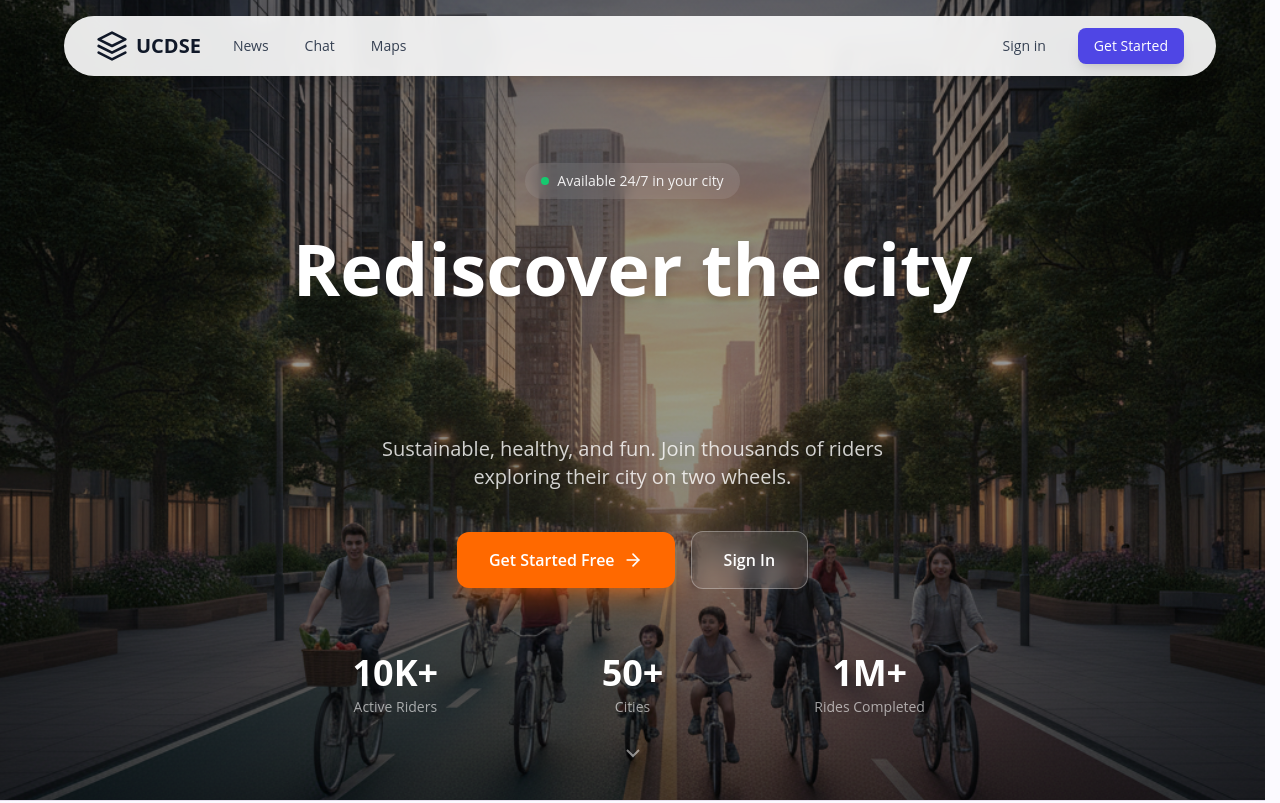
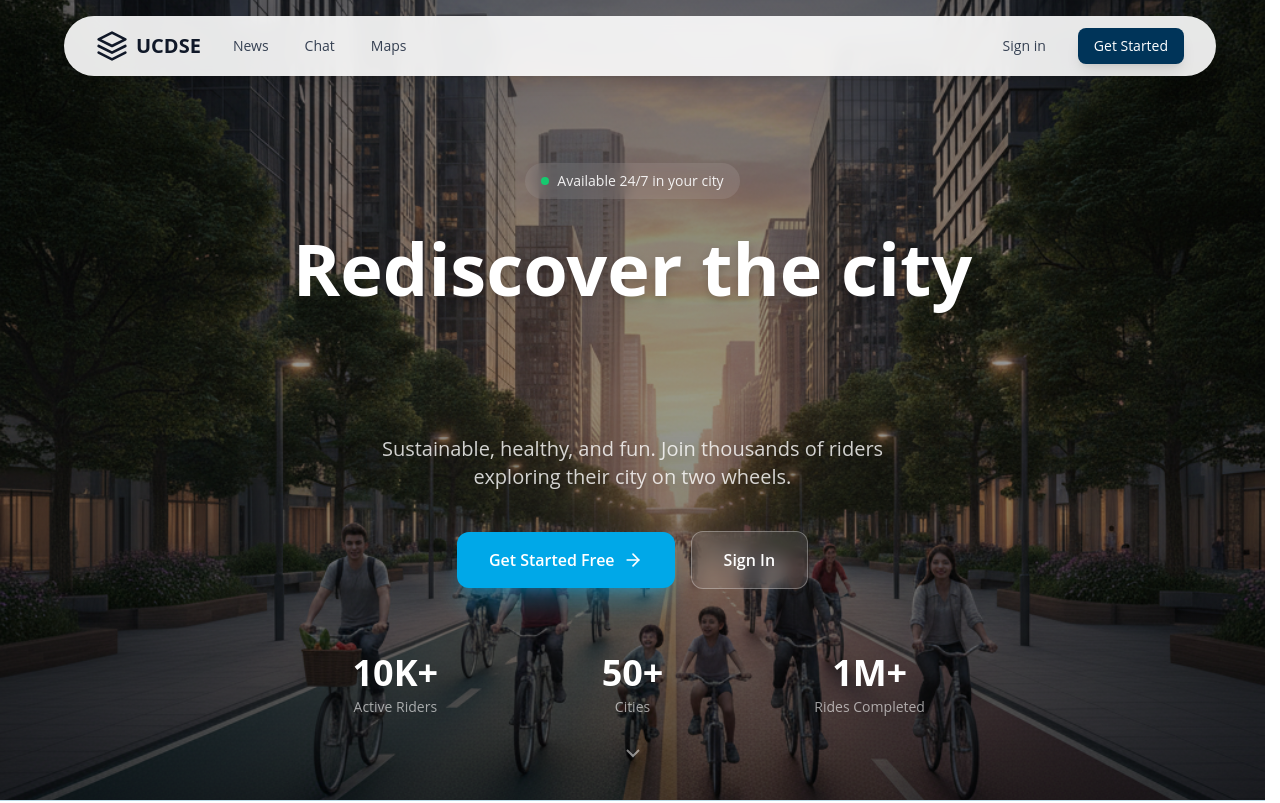
Before and after one commit to ucdse/react-app, a React (Vite) app: page / in a window 1280 px wide. Shown: the top 803 px of the page. Built offline with nearby package versions, Linux system fonts and the light colour scheme.

Commit message:
update color scheme to deep sea

```diff
--- a/src/components/Header.tsx
+++ b/src/components/Header.tsx
@@ -32,8 +32,8 @@ export default function Header() {
     cn(
       'relative px-4 py-2 text-sm font-medium rounded-lg transition-all duration-200 cursor-pointer',
       isActive(path)
-        ? 'text-violet-600 bg-violet-100'
-        : 'text-gray-700 hover:text-violet-600 hover:bg-violet-50'
+        ? 'text-[#00A8E8] bg-[#00A8E8]/10'
+        : 'text-gray-700 hover:text-[#00A8E8] hover:bg-[#00A8E8]/10'
     )
 
   return (
@@ -126,14 +126,14 @@ export default function Header() {
               <>
                 <Link
                   to="/login"
-                  className="relative px-4 py-2 text-sm font-medium rounded-lg transition-all duration-200 cursor-pointer text-gray-700 hover:text-violet-600 hover:bg-violet-50"
+                  className="relative px-4 py-2 text-sm font-medium rounded-lg transition-all duration-200 cursor-pointer text-gray-700 hover:text-[#00A8E8] hover:bg-[#00A8E8]/10"
                 >
                   Sign in
                 </Link>
                 <Link
                   to="/register"
                   className="ml-2 rounded-lg px-4 py-2 text-sm font-medium shadow-lg transition-all duration-200 hover:opacity-90 cursor-pointer"
-                  style={{ backgroundColor: '#4F46E5', color: '#ffffff' }}
+                  style={{ backgroundColor: '#003459', color: '#ffffff' }}
                 >
                   Get Started
                 </Link>
--- a/src/components/ui/button.tsx
+++ b/src/components/ui/button.tsx
@@ -17,7 +17,7 @@ const buttonVariants = cva(
           "bg-secondary text-secondary-foreground hover:bg-secondary/80",
         ghost: "hover:bg-accent/10 hover:text-accent-foreground",
         link: "text-primary underline-offset-4 hover:underline",
-        accent: "bg-orange-500 text-white shadow-lg shadow-orange-500/25 hover:bg-orange-600 hover:shadow-orange-500/40",
+        accent: "bg-[#007EA7] text-white shadow-lg shadow-[#007EA7]/25 hover:bg-[#003459] hover:shadow-[#003459]/40",
       },
       size: {
         default: "h-10 px-4 py-2",
--- a/src/index.css
+++ b/src/index.css
@@ -4,59 +4,59 @@
 @layer base {
   :root {
     /* UCDSE Platform Design System - Glassmorphism Style */
-    /* Primary: #7C3AED (Purple) | Secondary: #A78BFA | CTA: #F97316 (Orange) */
-    --background: 270 100% 99%; /* #FAF5FF */
-    --foreground: 222 47% 11%; /* #1e293b - Slate 800 */
+    /* #FFFFFF | #00171F | #003459 | #007EA7 | #00A8E8 */
+    --background: 0 0% 100%; /* #FFFFFF */
+    --foreground: 196 100% 6%; /* #00171F */
     --card: 0 0% 100%;
-    --card-foreground: 222 47% 11%;
+    --card-foreground: 196 100% 6%;
     --popover: 0 0% 100%;
-    --popover-foreground: 222 47% 11%;
-    --primary: 263 83% 58%; /* #7C3AED */
+    --popover-foreground: 196 100% 6%;
+    --primary: 197 100% 45%; /* #00A8E8 */
     --primary-foreground: 0 0% 100%;
-    --secondary: 263 79% 76%; /* #A78BFA */
-    --secondary-foreground: 222 47% 11%;
-    --muted: 210 40% 96%;
-    --muted-foreground: 215 16% 47%; /* Slate 500 */
-    --accent: 24 95% 53%; /* #F97316 - CTA Orange */
+    --secondary: 195 100% 33%; /* #007EA7 */
+    --secondary-foreground: 0 0% 100%;
+    --muted: 197 40% 92%;
+    --muted-foreground: 205 100% 17%; /* #003459 */
+    --accent: 205 100% 17%; /* #003459 */
     --accent-foreground: 0 0% 100%;
     --destructive: 0 84% 60%;
     --destructive-foreground: 0 0% 100%;
-    --border: 263 30% 90%;
-    --input: 263 30% 90%;
-    --ring: 263 83% 58%;
+    --border: 197 50% 82%;
+    --input: 197 50% 82%;
+    --ring: 197 100% 45%;
     --radius: 0.75rem;
 
     /* Glassmorphism Variables */
-    --glass-bg: rgba(255, 255, 255, 0.8);
-    --glass-border: rgba(255, 255, 255, 0.3);
-    --glass-shadow: 0 8px 32px rgba(124, 58, 237, 0.1);
+    --glass-bg: rgba(255, 255, 255, 0.85);
+    --glass-border: rgba(0, 168, 232, 0.2);
+    --glass-shadow: 0 8px 32px rgba(0, 168, 232, 0.12);
   }
 
   .dark {
-    --background: 263 50% 8%;
-    --foreground: 270 100% 98%;
-    --card: 263 50% 12%;
-    --card-foreground: 270 100% 98%;
-    --popover: 263 50% 12%;
-    --popover-foreground: 270 100% 98%;
-    --primary: 263 83% 65%;
-    --primary-foreground: 263 50% 8%;
-    --secondary: 263 60% 50%;
-    --secondary-foreground: 270 100% 98%;
-    --muted: 263 40% 20%;
-    --muted-foreground: 263 30% 65%;
-    --accent: 24 95% 53%;
-    --accent-foreground: 0 0% 100%;
+    --background: 196 100% 6%; /* #00171F */
+    --foreground: 0 0% 100%;
+    --card: 205 100% 17%; /* #003459 */
+    --card-foreground: 0 0% 100%;
+    --popover: 205 100% 17%;
+    --popover-foreground: 0 0% 100%;
+    --primary: 197 100% 45%; /* #00A8E8 */
+    --primary-foreground: 196 100% 6%;
+    --secondary: 195 100% 33%; /* #007EA7 */
+    --secondary-foreground: 0 0% 100%;
+    --muted: 205 60% 25%;
+    --muted-foreground: 197 60% 75%;
+    --accent: 197 100% 45%;
+    --accent-foreground: 196 100% 6%;
     --destructive: 0 62% 50%;
     --destructive-foreground: 0 0% 100%;
-    --border: 263 40% 25%;
-    --input: 263 40% 25%;
-    --ring: 263 83% 65%;
+    --border: 205 50% 28%;
+    --input: 205 50% 28%;
+    --ring: 197 100% 45%;
 
     /* Dark Mode Glassmorphism */
-    --glass-bg: rgba(30, 20, 50, 0.8);
-    --glass-border: rgba(167, 139, 250, 0.2);
-    --glass-shadow: 0 8px 32px rgba(0, 0, 0, 0.3);
+    --glass-bg: rgba(0, 23, 31, 0.85);
+    --glass-border: rgba(0, 168, 232, 0.25);
+    --glass-shadow: 0 8px 32px rgba(0, 168, 232, 0.15);
   }
 }
 
--- a/src/pages/Home/Home.tsx
+++ b/src/pages/Home/Home.tsx
@@ -52,7 +52,7 @@ export default function Home() {
           <div className="mt-10 flex flex-col items-center gap-4 sm:flex-row sm:justify-center">
             <Link
               to="/register"
-              className="group relative inline-flex items-center gap-2 rounded-xl bg-orange-500 px-8 py-4 text-base font-semibold text-white shadow-xl shadow-orange-500/30 transition-all duration-300 hover:bg-orange-600 hover:shadow-orange-500/50 hover:-translate-y-0.5 cursor-pointer"
+              className="group relative inline-flex items-center gap-2 rounded-xl bg-[#00A8E8] px-8 py-4 text-base font-semibold text-white shadow-xl shadow-[#00A8E8]/30 transition-all duration-300 hover:bg-[#007EA7] hover:shadow-[#007EA7]/50 hover:-translate-y-0.5 cursor-pointer"
             >
               Get Started Free
               <svg
--- a/src/pages/Login/Login.tsx
+++ b/src/pages/Login/Login.tsx
@@ -143,7 +143,7 @@ export default function Login() {
               type="submit"
               disabled={loading}
               className="btn-glow relative w-full rounded-lg py-3 text-sm font-semibold shadow-lg transition-all duration-200 hover:opacity-90 disabled:opacity-50 disabled:cursor-not-allowed cursor-pointer"
-              style={{ backgroundColor: '#4F46E5', color: '#ffffff' }}
+              style={{ backgroundColor: '#00A8E8', color: '#ffffff' }}
             >
               {loading ? (
                 <span className="flex items-center justify-center gap-2">
--- a/src/pages/Profile/Profile.tsx
+++ b/src/pages/Profile/Profile.tsx
@@ -193,7 +193,7 @@ export default function Profile() {
                 <button className="flex-1 rounded-lg border border-border bg-transparent py-2.5 text-sm font-medium text-foreground transition-colors hover:bg-muted cursor-pointer">
                   Edit Profile
                 </button>
-                <button className="flex-1 rounded-lg py-2.5 text-sm font-medium text-white shadow-lg transition-colors hover:opacity-90 cursor-pointer" style={{ backgroundColor: '#7C3AED', boxShadow: '0 10px 15px -3px rgba(124, 58, 237, 0.25)' }}>
+                <button className="flex-1 rounded-lg py-2.5 text-sm font-medium text-white shadow-lg transition-colors hover:opacity-90 cursor-pointer" style={{ backgroundColor: '#00A8E8', boxShadow: '0 10px 15px -3px rgba(0, 168, 232, 0.25)' }}>
                   Settings
                 </button>
               </div>
--- a/src/pages/Register/Register.tsx
+++ b/src/pages/Register/Register.tsx
@@ -213,7 +213,7 @@ export default function Register() {
               type="submit"
               disabled={loading}
               className="btn-glow relative w-full rounded-lg py-3 text-sm font-semibold shadow-lg transition-all duration-200 hover:opacity-90 disabled:opacity-50 disabled:cursor-not-allowed cursor-pointer"
-              style={{ backgroundColor: '#4F46E5', color: '#ffffff' }}
+              style={{ backgroundColor: '#00A8E8', color: '#ffffff' }}
             >
               {loading ? (
                 <span className="flex items-center justify-center gap-2">
@@ -297,7 +297,7 @@ export default function Register() {
               type="submit"
               disabled={loading || code.length !== 6}
               className="btn-glow relative w-full rounded-lg py-3 text-sm font-semibold shadow-lg transition-all duration-200 hover:opacity-90 disabled:opacity-50 disabled:cursor-not-allowed cursor-pointer"
-              style={{ backgroundColor: '#4F46E5', color: '#ffffff' }}
+              style={{ backgroundColor: '#00A8E8', color: '#ffffff' }}
             >
               {loading ? (
                 <span className="flex items-center justify-center gap-2">
```
Also changed, not shown: src/pages/Chat/Chat.tsx (+17 -17 lines), src/pages/Maps/Maps.tsx (+10 -10 lines), 1 other file (tests, documents, lock files or other folders).
